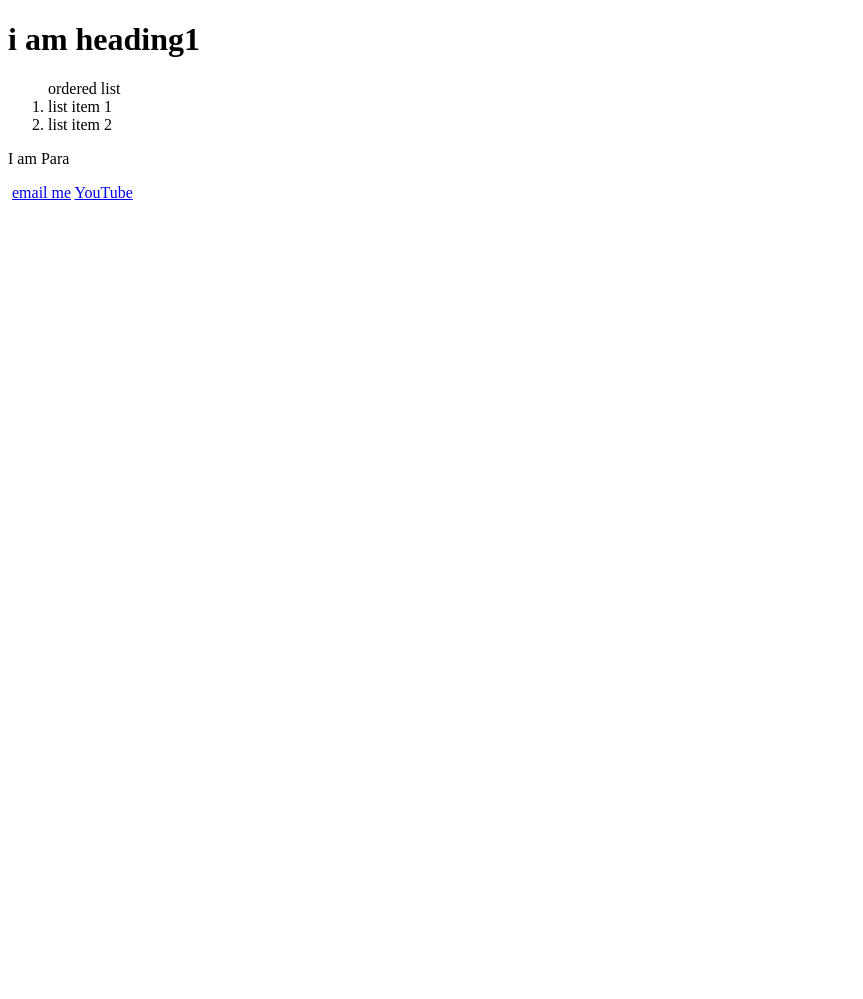
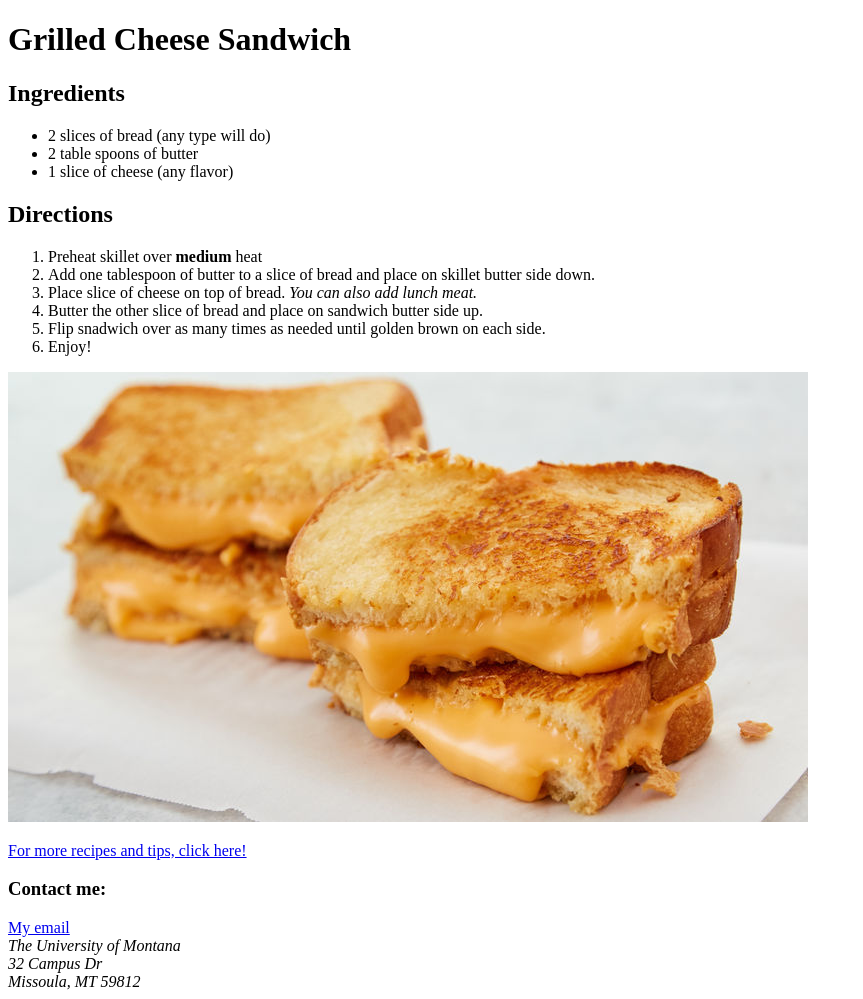
Before and after one commit to Mowshi/web-dev-homework, a plain HTML site: page assignment-05/index.html in a window 1280 px wide. Shown: the whole page, without its empty margins (0-863 px from the left). Before the commit the page ends 800 px from the top, so only its background shows below. Drawn offline with Linux system fonts and the light colour scheme.

Commit message:
finished recipie still need readme

```diff
--- a/assignment-05/index.html
+++ b/assignment-05/index.html
@@ -6,27 +6,46 @@
       <meta name="viewport"
       content="width=device-width, initial-scale=1.0">
       <meta name="description"
-      content="this that">
+      content="grilled cheese">
       <meta name="author"
       content="Mat P"
 
     </head>
 
     <body>
-      <h1>i am heading1</h1>
-      <ol>
-      ordered list
-        <li>list item 1</li>
-        <li>list item 2</li>
-      </ol>
+      <h1>Grilled Cheese Sandwich<h1>
 
-      <p>I am Para</p>
+      <h2>Ingredients</h2>
+        <ul>
+          <li>2 slices of bread (any type will do)</li>
+          <li>2 table spoons of butter</li>
+          <li>1 slice of cheese (any flavor)</li>
+        </ul>
 
-      <img src=""/>
+      <h2>Directions</h2>
+        <ol>
+          <li>Preheat skillet over <b>medium</b> heat</li>
+          <li>Add one tablespoon of butter to a slice of bread and place on skillet butter side down.</li>
+          <li>Place slice of cheese on top of bread. <i>You can also add lunch meat.</i></li>
+          <li>Butter the other slice of bread and place on sandwich butter side up.</li>
+          <li>Flip snadwich over as many times as needed until golden brown on each side.</li>
+          <li>Enjoy!</li>
+        </ol>
+        <img src="images/sandwich.jpg"/>
 
-<!-- a comment -->
+      <p>
+      <a href="https://www.allrecipes.com/recipe/23891/grilled-cheese-sandwich/">For more recipes and tips, click here!</a>
+      </p>
 
-      <a href="email">email me<a/>
-      <a href="https://www.youtube.com/">YouTube</a>
+<!-- have a nice day c: -->
+
+      <h3>Contact me:</h3>
+      <a href="mailto:mp143207@umconnect.edu">My email<a/>
+        <address>
+  The University of Montana<br />
+  32 Campus Dr<br />
+  Missoula, MT 59812
+        </address>
+
     </body>
   </html>
```
Also changed, not shown: assignment-05/images/sandwich.jpg (added).
